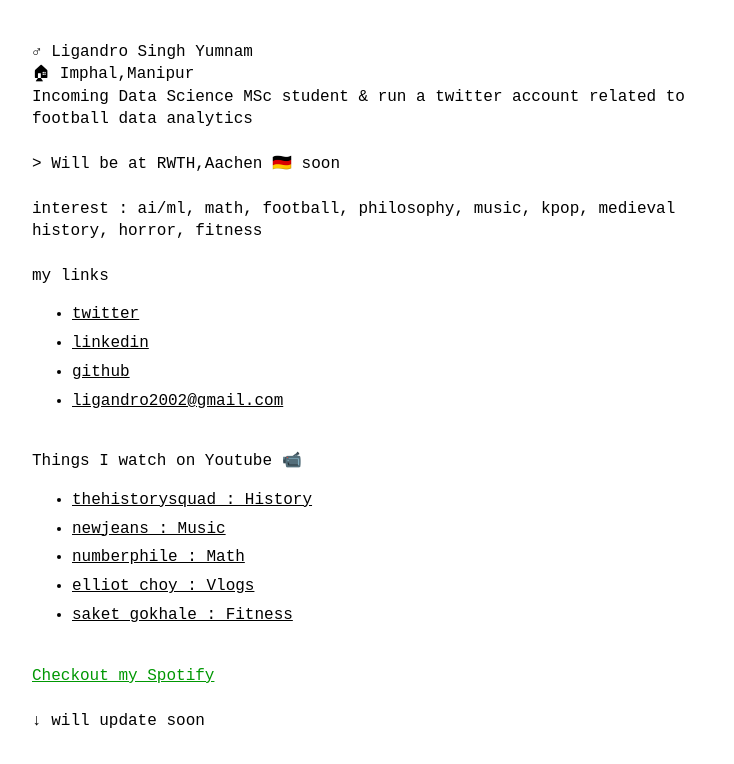
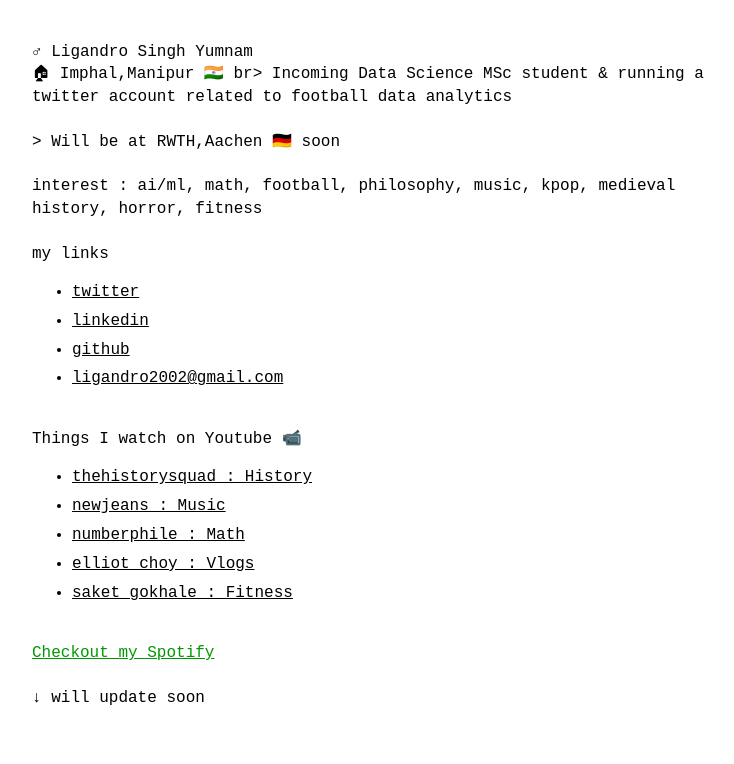
Before and after one commit to ligandro/ligaweb, a plain HTML site: page index.html in a window 1280 px wide. Shown: the part 117-881 px from the top of the page, without its empty margins (258-992 px from the left). After the commit the page ends 859 px from the top, so only its background shows below. Drawn offline with Linux system fonts and the light colour scheme.

Commit message:
Update index.html

```diff
--- a/index.html
+++ b/index.html
@@ -12,7 +12,7 @@
       <div class="w">
 
         <header>
-  <h1>liga</h1><p></p><p>  <br>♂ Ligandro Singh Yumnam<br>🏠︎ Imphal,Manipur <br> Incoming Data Science MSc student &amp; run a twitter account related to football data analytics <br>
+  <h1>liga</h1><p></p><p>  <br>♂ Ligandro Singh Yumnam<br>🏠︎ Imphal,Manipur 🇮🇳 br> Incoming Data Science MSc student &amp; running a twitter account related to football data analytics <br>
     <br> &gt; Will be at RWTH,Aachen 🇩🇪 soon <br>
       <br> interest : ai/ml, math, football, philosophy, music, kpop, medieval history, horror, fitness<br>
 
```
